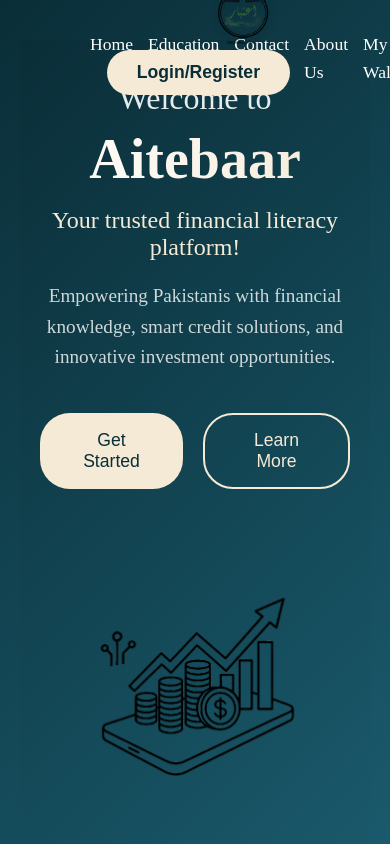
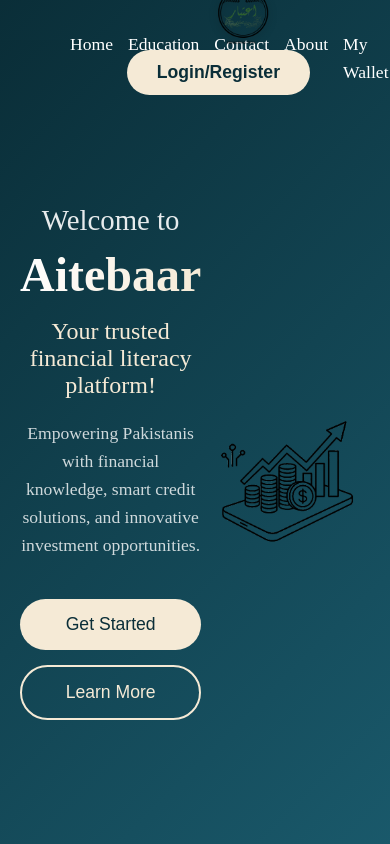
Before and after one commit to sakina7125/aitebaarwebsite, a React (Vite) app in the folder frontend/: page / in a window 390 px wide. Built offline with nearby package versions, Linux system fonts and the light colour scheme.

Commit message:
changes made

```diff
--- a/frontend/src/pages/Home/Home.css
+++ b/frontend/src/pages/Home/Home.css
@@ -1,20 +1,14 @@
-html, body, #root {
+html, body {
   margin: 0;
   padding: 0;
-  height: 100%;
   width: 100%;
-  position: relative;
+  /*height: 100%;
+  position: relative;*/
+  overflow-x: hidden;
 }
 .home-container {
-    min-height: 100vh;
-    width: 100vw;
-    display: flex;
-    flex-direction: column;
-    /*background:   linear-gradient(135deg, #0a2e38, #1a5a6c) fixed;*/
-    /*color: white;*/
-    position: absolute; /* Needed for absolute logo positioning */
-    left: 0;
-    right: 0;
+
+    width: 100%;
     margin: 0;
     padding: 0;
     overflow-x: hidden;
@@ -25,7 +19,7 @@ html, body, #root {
   width: 100%;
   max-width: 1920px;
   margin: 0 auto;
-  padding: 0 20px;
+  padding: 0 ;
 }
 
   /* Logo positioning - higher up */
@@ -193,27 +187,7 @@ html, body, #root {
     100% { transform: translateY(0px); }
   }
 
-  @media (max-width: 1024px) {
-    .welcome-container {
-      flex-direction: column;
-      text-align: center;
-      padding: 40px 20px;
-    }
 
-    .welcome-content {
-      padding-right: 0;
-      margin-bottom: 40px;
-    }
-
-    .cta-buttons {
-      justify-content: center;
-    }
-
-    .welcome-image {
-      max-width: 80%;
-      margin: 0 auto;
-    }
-  }
 
   @media (max-width: 768px) {
     .brand-name {
@@ -294,21 +268,15 @@ html, body, #root {
 /* Add these styles after your existing CSS */
 
 .services-section {
-    min-height: 100vh;
+  padding: 60px 0;
+    background: rgba(0, 0, 0, 0.5);
+    backdrop-filter: blur(10px);
+    position: relative;
     display: flex;
     flex-direction: column;
     align-items: center;
-    justify-content: center;
-    padding: 60px 0;
-    background: rgba(0, 0, 0, 0.5);
-    backdrop-filter: blur(10px);
-    width: 100vw;
-    margin-left: calc(-50vw + 50%);
-    margin-right: calc(-50vw + 50%);
-    position: relative;
-    left: 50%;
-    right: 50%;
-    transform: translateX(-50%);
+
+
 }
 
 .services-header {
@@ -322,10 +290,12 @@ html, body, #root {
 .services-grid {
   display: grid;
   grid-template-columns: repeat(3, 1fr) !important;
-  margin-left: 30px;
-  margin-right: 20px;
-  gap: 20px;
-  margin-top: 40px;
+  gap: 30px;
+    max-width: 1200px;
+    margin: 40px auto;
+    padding: 0 40px;
+    width: 100%;
+
 }
 
 .services-title {
@@ -364,13 +334,13 @@ html, body, #root {
 
 
 .service-card {
-  flex: 0 0 calc(33.333% - 20px);  /* Fixed width for each card */
-  min-width: 300px;  /* Minimum width to prevent squishing */
   background: rgba(255, 255, 255, 0.1);
-  padding: 30px;
+  padding: 40px 30px;
   border-radius: 15px;
   backdrop-filter: blur(5px);
   text-align: center;
+  border: 1px solid rgba(255, 255, 255, 0.2);
+
 }
 
 
@@ -386,13 +356,8 @@ html, body, #root {
 }
 
 .mission-section {
-  width: 100vw;
-  margin-left: calc(-50vw + 50%);
-  margin-right: calc(-50vw + 50%);
+
   position: relative;
-  left: 50%;
-  right: 50%;
-  transform: translateX(-50%);
   padding: 80px 20px;
   background: rgb(245, 234, 214);
   color: #333;
@@ -448,27 +413,11 @@ html, body, #root {
   object-position: center 30%; /* Centers the image content */ /* Adjusted to show more of the top portion */
 }
 
-@media (max-width: 768px) {
-  .mission-content {
-      flex-direction: column;
-  }
 
-  .mission-title {
-      font-size: 2rem;
-  }
+.features-section {
 
-  .mission-column h2 {
-      font-size: 1.5rem;
-  }
-}
-.features-section {
-  width: 100vw;
-  margin-left: calc(-50vw + 50%);
-  margin-right: calc(-50vw + 50%);
   position: relative;
-  left: 50%;
-  right: 50%;
-  transform: translateX(-50%);
+
   padding: 80px 20px;
   background: rgba(23, 23, 23, 0.5);
   backdrop-filter: blur(10px);
@@ -555,13 +504,9 @@ html, body, #root {
   }
 }
 .credit-section {
-  width: 100vw;
-  margin-left: calc(-50vw + 50%);
-  margin-right: calc(-50vw + 50%);
+
   position: relative;
-  left: 50%;
-  right: 50%;
-  transform: translateX(-50%);
+
   padding: 80px 20px;
   background: rgba(23, 23, 23, 0.9);
   color: white;
@@ -653,13 +598,9 @@ html, body, #root {
   box-shadow: 0 5px 15px rgba(0, 0, 0, 0.2);
 }
 .trading-section {
-  width: 100vw;
-  margin-left: calc(-50vw + 50%);
-  margin-right: calc(-50vw + 50%);
+
   position: relative;
-  left: 50%;
-  right: 50%;
-  transform: translateX(-50%);
+
   padding: 80px 20px;
   background: #1a1a1a;
   color: white;
@@ -747,13 +688,10 @@ html, body, #root {
   object-fit: cover;
 }
 .feedback-section {
-  width: 100vw;
-  margin-left: calc(-50vw + 50%);
-  margin-right: calc(-50vw + 50%);
+
   position: relative;
-  left: 50%;
-  right: 50%;
-  transform: translateX(-50%);
+
+
   padding: 80px 20px;
   background: rgb(245, 234, 214);
   color: #333;
@@ -871,13 +809,9 @@ html, body, #root {
   background: linear-gradient(135deg, #96C93D, #7EAB2E);
 }
 .footer {
-  width: 100vw;
-  margin-left: calc(-50vw + 50%);
-  margin-right: calc(-50vw + 50%);
+
   position: relative;
-  left: 50%;
-  right: 50%;
-  transform: translateX(-50%);
+
   background: #0a2e38;
   color: white;
   padding: 60px 20px 20px;
@@ -1044,3 +978,90 @@ html, body, #root {
   box-shadow: 0 5px 15px rgba(245, 234, 214, 0.2);
   background: white;
 }
+.services-section,
+.mission-section,
+.features-section,
+.credit-section,
+.trading-section,
+.feedback-section,
+.footer {
+    width: 100%;
+    margin: 0;
+    padding: 60px 0;
+    position: relative;
+}
+
+/* Content width control */
+.services-grid,
+.mission-content,
+.features-container,
+.feedback-container,
+.footer-content {
+    max-width: 1200px;
+    width: 100vw;
+    margin: 0 auto;
+    padding: 0 40px;
+    box-sizing: border-box;
+}
+
+  /* Mobile responsiveness fixes */
+@media (max-width: 768px) {
+  .welcome-container {
+    height: auto;
+    min-height: 100vh;
+    padding: 100px 20px 60px;
+  }
+
+  .welcome-content {
+    padding-right: 0;
+    margin-bottom: 40px;
+    text-align: center;
+  }
+
+  .brand-name {
+    font-size: 3rem;
+  }
+
+  .welcome-highlight {
+    font-size: 1.8rem;
+  }
+
+  .welcome-description {
+    font-size: 1.1rem;
+  }
+
+  .cta-buttons {
+    flex-direction: column;
+    gap: 15px;
+    align-items: center;
+  }
+
+  .primary-cta, .secondary-cta {
+    width: 100%;
+    max-width: 300px;
+  }
+
+  .services-section {
+    padding: 60px 15px;
+  }
+
+  .services-title {
+    font-size: 2.5rem;
+  }
+
+  .services-subtitle {
+    font-size: 1.1rem;
+    padding: 0 15px;
+  }
+
+  .services-grid {
+    grid-template-columns: 1fr;
+    gap: 20px;
+    padding: 0 15px;
+    width: 100%;
+  }
+
+  .service-card {
+    padding: 30px 20px;
+  }
+}
```
